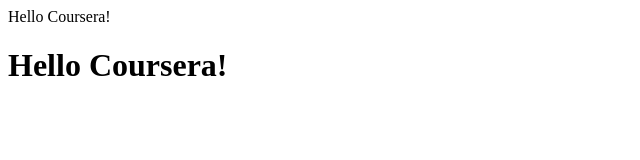
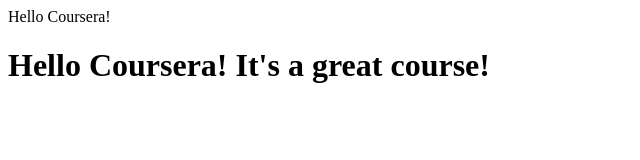
Before and after one commit to sahu-SuMiT/coursera-test, a plain HTML site: page site/index.html in a window 1280 px wide. Shown: the whole page, without its empty margins (0-640 px from the left). Drawn offline with Linux system fonts and the light colour scheme.

Commit message:
Small addition to our page content

```diff
--- a/site/index.html
+++ b/site/index.html
@@ -1,6 +1,6 @@
 <!DOCTYPE html>
 <html><head>Hello Coursera!
 </head>
-<body><h1>Hello Coursera!
+<body><h1>Hello Coursera! It's a great course!
 </h1>
 </body></html>
```
